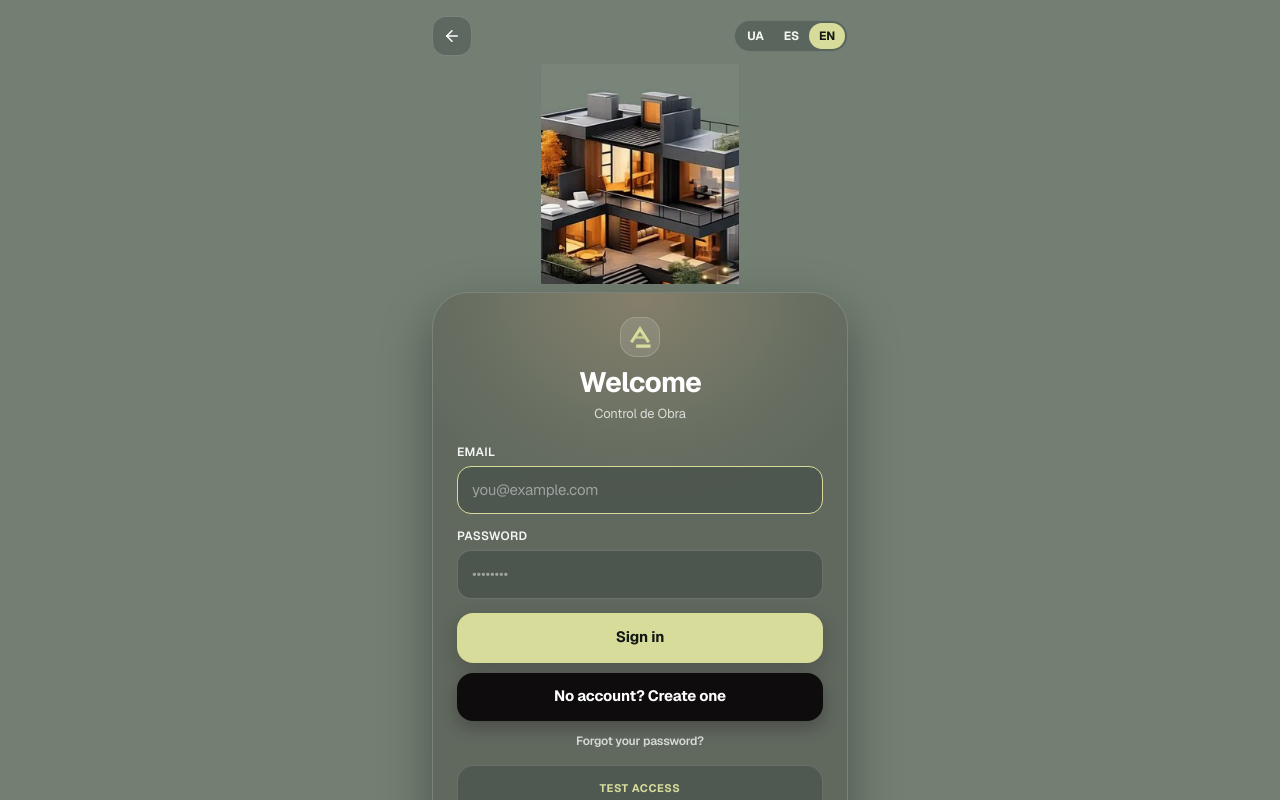
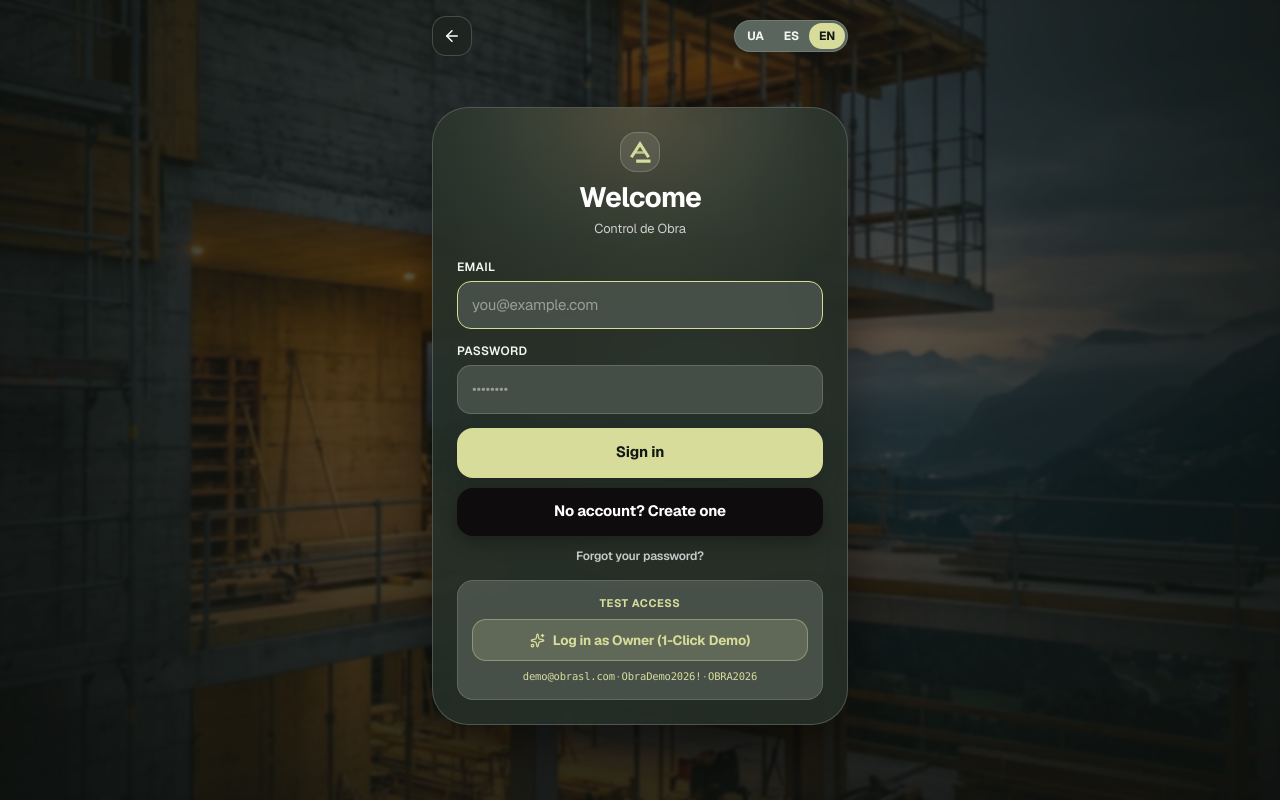
Before and after one commit to ObraSL/obra-antigravity, a Next.js app: page /login in a window 1280 px wide. Built offline with nearby package versions, Linux system fonts and the light colour scheme; no server answers.

Commit message:
feat(ui): cinematic full-screen architectural construction background on login

```diff
--- a/app/login/page.tsx
+++ b/app/login/page.tsx
@@ -181,12 +181,33 @@ function LoginPageInterior() {
   };
 
   return (
-    <div className="mx-auto flex min-h-[100dvh] max-w-md flex-col justify-between px-4 pb-[calc(1.5rem+env(safe-area-inset-bottom))] pt-[calc(1rem+env(safe-area-inset-top))]">
+    <div className="relative min-h-[100dvh] w-full overflow-x-hidden bg-[#141916]">
+      {/* Fondo arquitectónico a pantalla completa con viñeta y desenfoque suave */}
+      <div className="fixed inset-0 pointer-events-none z-0 overflow-hidden">
+        {/* eslint-disable-next-line @next/next/no-img-element */}
+        <img
+          src="/bg-obra.jpg"
+          alt="Edificio en Construcción"
+          className="h-full w-full object-cover object-center scale-[1.02] opacity-90 transition-transform duration-1000 ease-out"
+        />
+        {/* Viñeta atmosférica cinematográfica: oscura en los bordes y suave hacia el centro */}
+        <div
+          className="absolute inset-0"
+          style={{
+            background:
+              "radial-gradient(ellipse at 50% 35%, rgba(20,26,22,0.35) 0%, rgba(16,21,18,0.72) 58%, rgba(10,13,11,0.94) 100%)",
+          }}
+        />
+        {/* Suave velo con desenfoque para dar aspecto clásico e integrar la arquitectura sin distracciones */}
+        <div className="absolute inset-0 bg-[#141916]/25 backdrop-blur-[1.5px]" />
+      </div>
+
+      <div className="relative z-10 mx-auto flex min-h-[100dvh] max-w-md flex-col justify-between px-4 pb-[calc(1.5rem+env(safe-area-inset-bottom))] pt-[calc(1rem+env(safe-area-inset-top))]">
         {/* Barra superior con botón volver y selector de idioma */}
-      <div className="relative z-10 flex items-center justify-between">
+        <div className="flex items-center justify-between">
           <Link
             href="/"
-          className="flex h-10 w-10 items-center justify-center rounded-[14px] border border-white/18 bg-[#5a655d]/85 text-white backdrop-blur-md transition hover:bg-[#5a655d]"
+            className="flex h-10 w-10 items-center justify-center rounded-[14px] border border-white/18 bg-[#1e2520]/80 text-white shadow-lg backdrop-blur-md transition hover:bg-[#1e2520]"
             aria-label={tr("Volver")}
           >
             <ArrowLeft size={18} />
@@ -194,23 +215,13 @@ function LoginPageInterior() {
           <SelectorIdioma />
         </div>
 
-      {/* Render 3D de la villa moderna iluminada (Screen 1 Dribbble) */}
-      <div className="relative -mx-4 my-2 flex items-center justify-center overflow-hidden">
-        {/* eslint-disable-next-line @next/next/no-img-element */}
-        <img
-          src="/hero-villa.png"
-          alt="Control de Obra Villa"
-          className="max-h-[220px] w-full object-contain object-bottom select-none"
-        />
-      </div>
-
-      {/* Tarjeta principal de vidrio esmerilado oliva con resplandor cálido */}
-      <div className="relative overflow-hidden rounded-[36px] border border-white/18 bg-[#60675d]/92 p-6 backdrop-blur-xl shadow-[0_20px_50px_rgba(12,16,13,0.38)]">
+        {/* Tarjeta principal de vidrio esmerilado con resplandor cálido (marco táctico Obsidian Glass) */}
+        <div className="my-auto overflow-hidden rounded-[36px] border border-white/20 bg-[#252f28]/85 p-6 backdrop-blur-2xl shadow-[0_24px_60px_rgba(0,0,0,0.55)]">
           <div
             className="pointer-events-none absolute inset-0"
             style={{
               background:
-              "radial-gradient(85% 50% at 50% 0%, rgba(238,195,142,0.26) 0%, rgba(215,220,154,0.08) 45%, transparent 72%)",
+                "radial-gradient(85% 50% at 50% 0%, rgba(238,195,142,0.22) 0%, rgba(215,220,154,0.06) 45%, transparent 72%)",
             }}
           />
 
@@ -378,5 +389,6 @@ function LoginPageInterior() {
         </div>
       </div>
     </div>
+  </div>
   );
 }
```
Also changed, not shown: public/bg-obra.jpg (added). Lines whose indentation alone changed are shown as unchanged.
